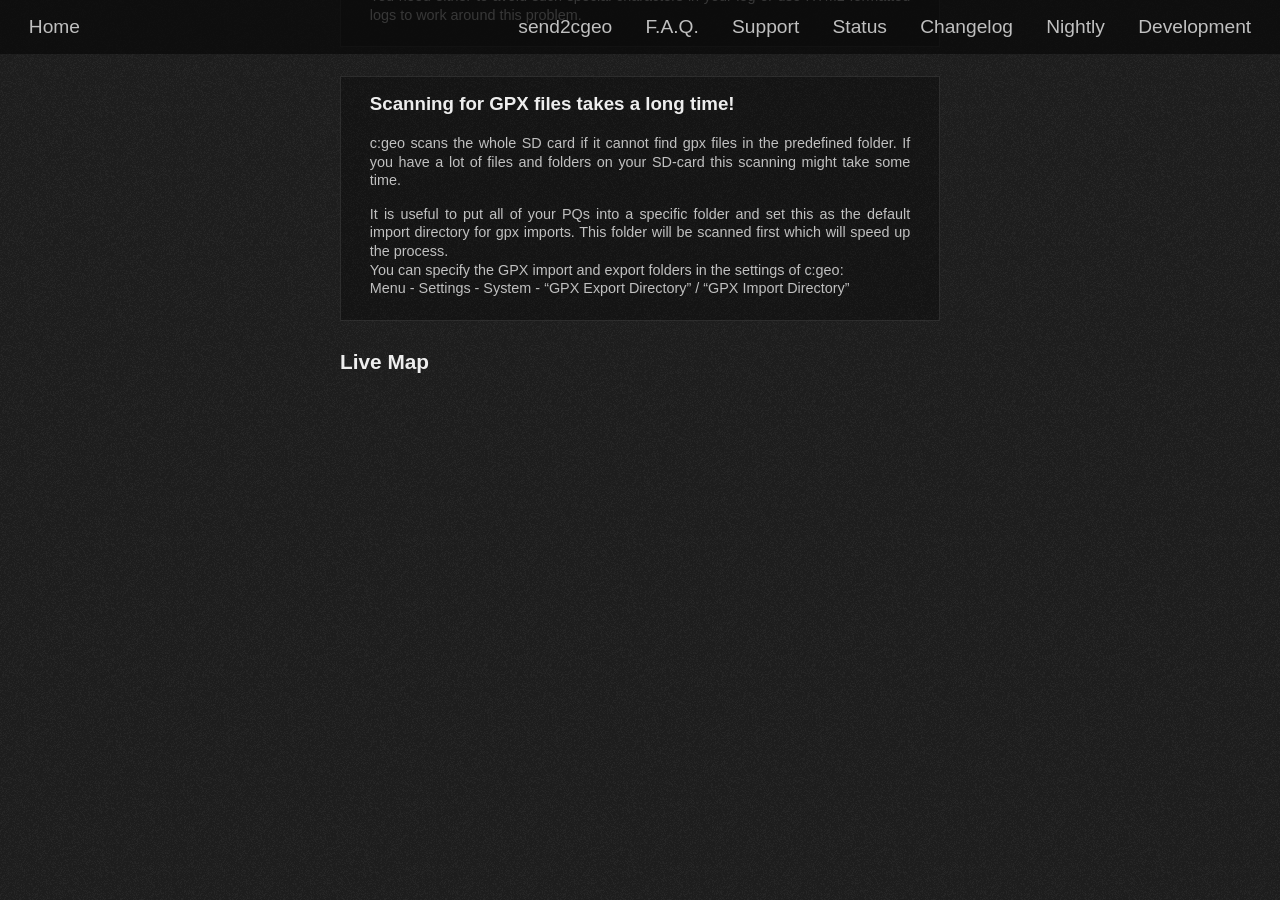
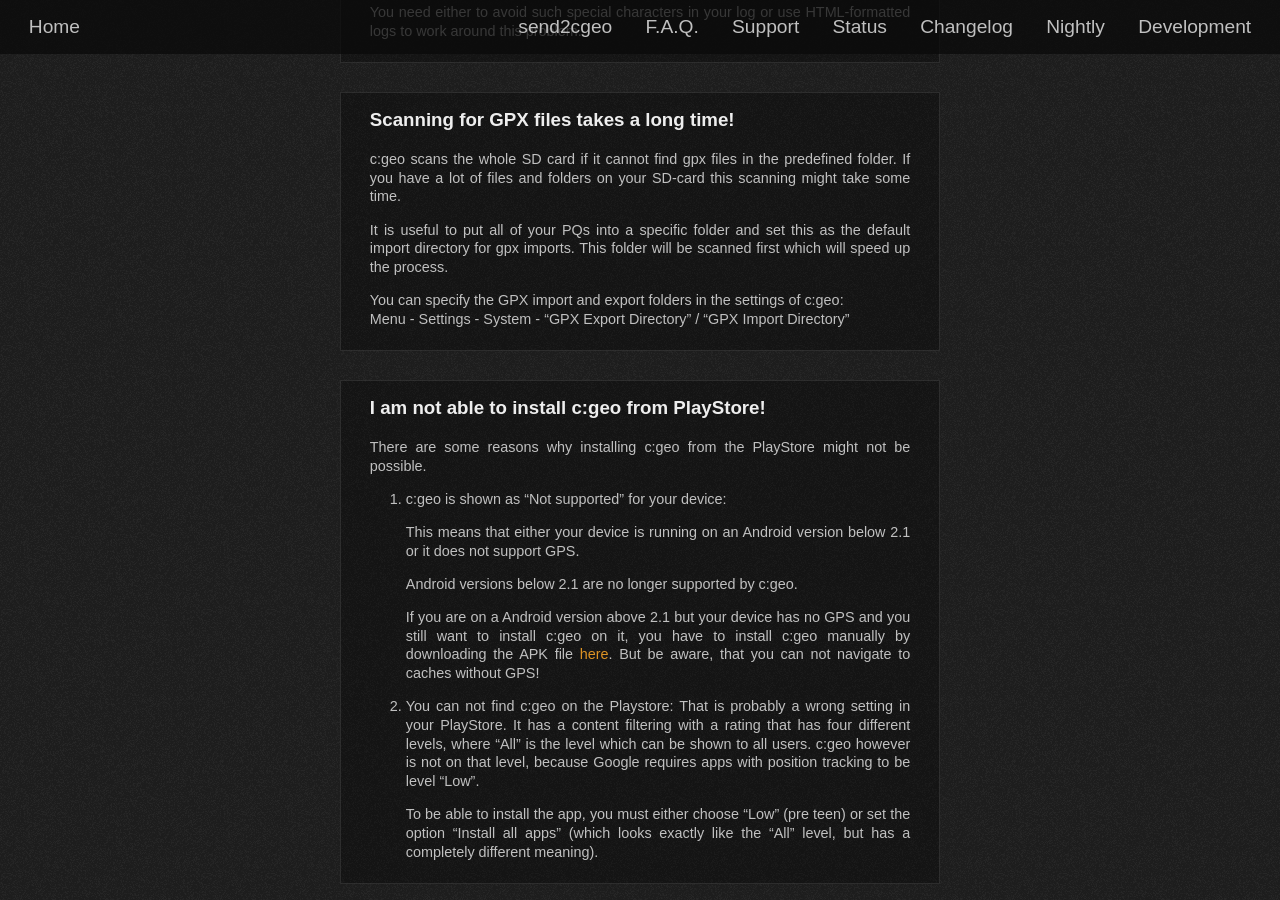
Before and after one commit to cgeo/cgeo.github.io, a Jekyll site: the page built from faq.html, in a window 1280 px wide and 900 px high, scrolled down 7856 px. Built offline with Jekyll 4.4.1, drawn with Linux system fonts in a browser that asks for light colours; some web fonts are replaced; before the commit the page ends 8246 px from its top, so only the background shows below that; some of the changed text lies outside the part shown.

Commit message:
FAQ Not installable via PlayStore

```diff
--- a/_data/faq.yml
+++ b/_data/faq.yml
@@ -252,9 +252,31 @@
             c:geo scans the whole SD card if it cannot find gpx files in the predefined folder.
             If you have a lot of files and folders on your SD-card this scanning might take some time.
 
-            It is useful to put all of your PQs into a specific folder and set this as the default import directory for gpx imports. This folder will be scanned first which will speed up the process. \\
+            It is useful to put all of your PQs into a specific folder and set this as the default import directory for gpx imports. This folder will be scanned first which will speed up the process.
+
             You can specify the GPX import and export folders in the settings of c:geo: \\
             Menu - Settings - System - "GPX Export Directory" / "GPX Import Directory"
 
+      - title: I am not able to install c:geo from PlayStore!
+        content: |
+            There are some reasons why installing c:geo from the PlayStore might not be possible.
+
+            1. c:geo is shown as "Not supported" for your device:
+
+                This means that either your device is running on an Android version below 2.1 or it does not support GPS.
+
+                Android versions below 2.1 are no longer supported by c:geo.
+
+                If you are on a Android version above 2.1 but your device has no GPS and you still want to install c:geo on it, you have to install c:geo manually by downloading the APK file [here](https://github.com/cgeo/cgeo/releases/latest).
+                But be aware, that you can not navigate to caches without GPS!
+
+            2. You can not find c:geo on the Playstore:
+                That is probably a wrong setting in your PlayStore.
+                It has a content filtering with a rating that has four different levels, where "All" is the level which can be shown to all users.
+                c:geo however is not on that level, because Google requires apps with position tracking to be level "Low".
+
+                To be able to install the app, you must either choose "Low" (pre teen) or set the option "Install all apps" (which looks exactly like the "All" level, but has a completely different meaning).
+
+
 - title: Live Map
   items:
```
